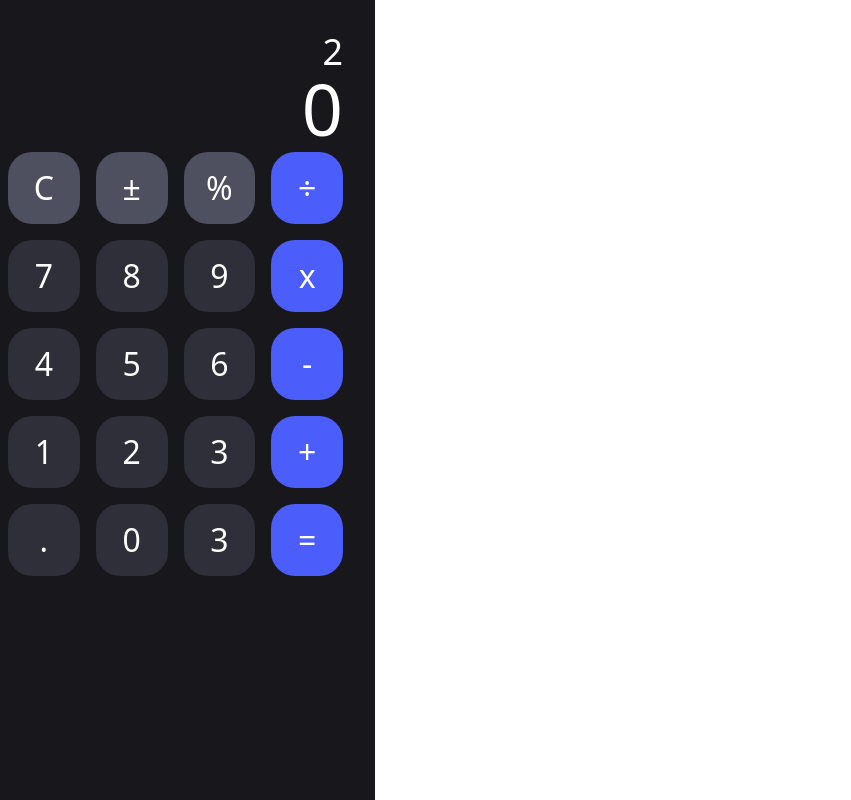
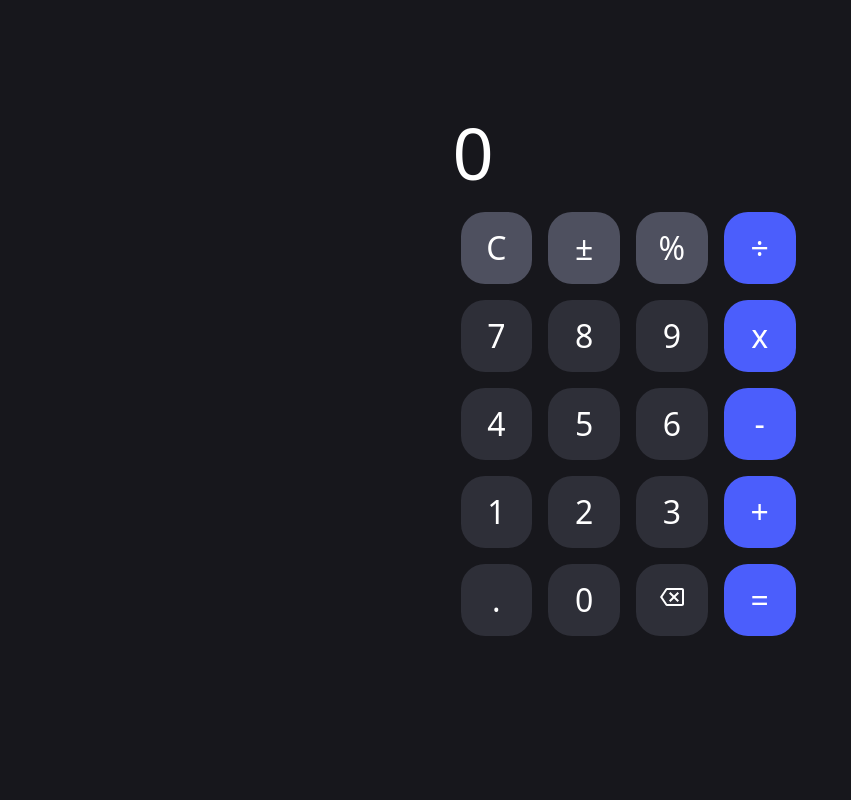
Before and after one commit to just-osaze/Calculator-App, a React (Create React App) app: page / in a window 1280 px wide. Shown: the whole page, without its empty margins (0-851 px from the left). Built offline with nearby package versions, Linux system fonts and the light colour scheme.

Commit message:
Added handleEqualButton function, handlePercentageButton & BackSpace icon from mui

```diff
--- a/src/components/Calculator.tsx
+++ b/src/components/Calculator.tsx
@@ -1,55 +1,126 @@
-import React from 'react';
-import { useState } from 'react';
+import React, { useState } from 'react';
+import BackspaceOutlinedIcon from '@mui/icons-material/BackspaceOutlined';
 
 const Calculator: React.FC = () => {
-  const [input, setInput] = useState<string>('2');
+
+
+
+
+  const [input, setInput] = useState<string>('');
   const [result, setResult] = useState<number | null>(null);
 
-  //Event Handler for number buttons
   const handleNumberButton = (number: string) => {
-    //update the input to append the clicked number
-    setInput((prevInput) => prevInput + number)
-  }
-  //Event Handler for clear Button (C)
+    setInput((prevInput) => prevInput + number);
+  };
+
   const handleClearButton = () => {
-    //clear the input screen and set result screen to 0
     setInput('');
     setResult(null);
+  };
+
+  const handleOperatorButton = (operator: string) => {
+    // Check if an operator exists
+    const lastChar = input.charAt(input.length - 1);
+    if (lastChar === '+' || lastChar === '-' || lastChar === 'x' || lastChar === '/') {
+      // If an operator exists, delete it and add the new one
+      setInput(input.slice(0, -1) + operator);
+    } else {
+      // Otherwise, add the operator to the input
+      setInput(input + operator);
     }
-  const handleOperatorButton = (operator: string) => {
-    //check if an operator exist
-    const lastChar = input.charAt(input.length - 1);
-    if (lastChar === '+' || lastChar === '-' || lastChar === '÷' || lastChar === 'x') {
-      //if an operator exist, delete it and add the new one
-      setInput(input.slice(0, -1) + operator)
-    }else {
-      //else add the operator to the input
-      setInput(input + operator)
+  };
+
+  const deleteLastCharacter = () => {
+    setInput(input.slice(0, -1));
+  };
+
+  const handleEqualButton = () => {
+    try {
+      // Split the input string by operators
+      const inputArray = input.split(/([+\-\x÷])/);
+
+      // Initialize variables for result and current operator
+      let result = parseFloat(inputArray[0]);
+      let currentOperator = '';
+
+      // Iterate through the input array
+      for (const item of inputArray.slice(1)) {
+        if (['+', '-', 'x', '÷'].includes(item)) {
+          // Update the operator if the item is an operator
+          currentOperator = item;
+        } else {
+          // If the item is a number, parse it as a float
+          const myNumber = parseFloat(item);
+
+          // Carry out operation based on the current operator
+          switch (currentOperator) {
+            case '+':
+              result += myNumber;
+              break;
+            case '-':
+              result -= myNumber;
+              break;
+            case 'x':
+              result *= myNumber;
+              break;
+            case '÷':
+              if (myNumber !== 0) {
+                result /= myNumber;
+              } else {
+                setResult(null);
+                setInput('');
+                return;
+              }
+              break;
+            default:
+              // Handle invalid operator error
+              setResult(null);
+              setInput('');
+              return;
           }
         }
-  //Handle Event dor deleting last character
-  const deleteLastCharacter = () => {
-    //delete the previous number or operation
-    setInput(input.slice(0, -1));
+      }
+
+      // Update the result state with the final calculated result
+      setResult(result);
+    } catch (error) {
+      // Handle errors in the input expression
+      setResult(null);
+      setInput('');
+    }
+  };
+
+  const handlePercentageButton = (operator: string) => {
+    try {
+      const percentNumber = parseFloat(input);
+
+      const result = percentNumber / 100;
+
+      //update the result state
+      setResult(result);
+    } catch (error) {
+      setResult(null)
+      setInput('');
+    }
   }
 
 
-
   return (
-    <div className='h-screen bg-darkBlue text-white w-[375px]'>
-      <div className='flex justify-end'>
-      <input className='mr-8 mt-8 text-4xl text-end bg-darkBlue text-white' type='text' value={input} />
+    <div className='h-screen bg-darkBlue text-white m-auto grid place-items-center'>
+      <div className='-mt-32 w-[375px]'>
+        <div className=' flex'>
+          <input className='mt-8 text-4xl bg-darkBlue text-white' type='text' value={input} />
         </div>
 
-      <div className='mr-8 text-7xl text-end'>
+        <div className='mt-4 text-7xl'>
           {(result !== null ? result : '0')}
         </div>
 
-      <div className='grid'>
+        <div className='mt-4'>
           <div>
             <button className='bg-ash-100' onClick={() => handleClearButton()}>C</button>
             <button className='bg-ash-100' onClick={() => handleOperatorButton('±')}>±</button>
-          <button className='bg-ash-100' onClick={() => handleNumberButton('%')}>%</button>
+            <button className='bg-ash-100' onClick={() => handlePercentageButton('%')}>%</button>
             <button className='bg-blue' onClick={() => handleOperatorButton('÷')}>÷</button>
           </div>
 
@@ -76,12 +147,16 @@ const Calculator: React.FC = () => {
           <div>
             <button className='bg-ash-200' onClick={() => handleNumberButton('.')}>.</button>
             <button className='bg-ash-200' onClick={() => handleNumberButton('0')}>0</button>
-          <button className='bg-ash-200' onClick={() => deleteLastCharacter()}>3</button>
-          <button className='bg-blue' onClick={() => handleOperatorButton('=')}>=</button>
+            <button className='bg-ash-200' onClick={() => deleteLastCharacter()}>
+              <BackspaceOutlinedIcon className='flex -mt-3 align-middle'/>
+            </button>
+            <button className='bg-blue' onClick={() => handleEqualButton()}>=</button>
           </div>
 
         </div>
       </div>
+    </div>
+
   )
 }
 
```
Lines whose indentation alone changed are shown as unchanged.
